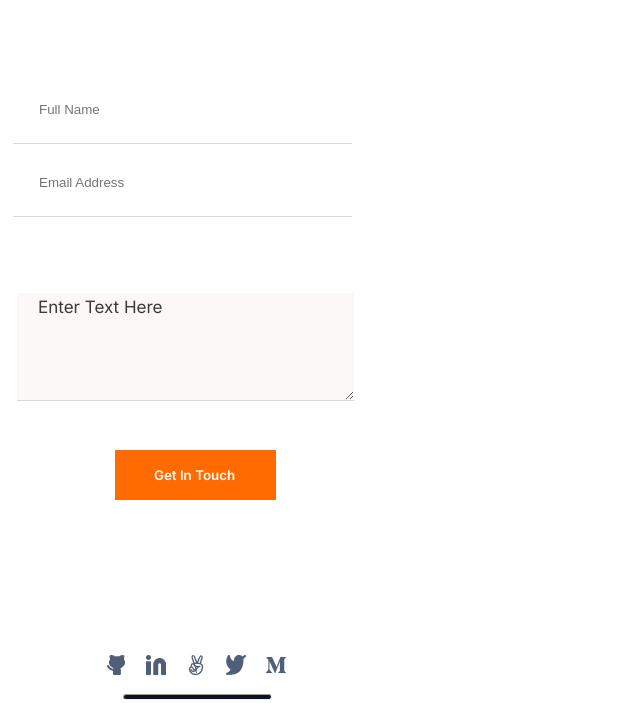
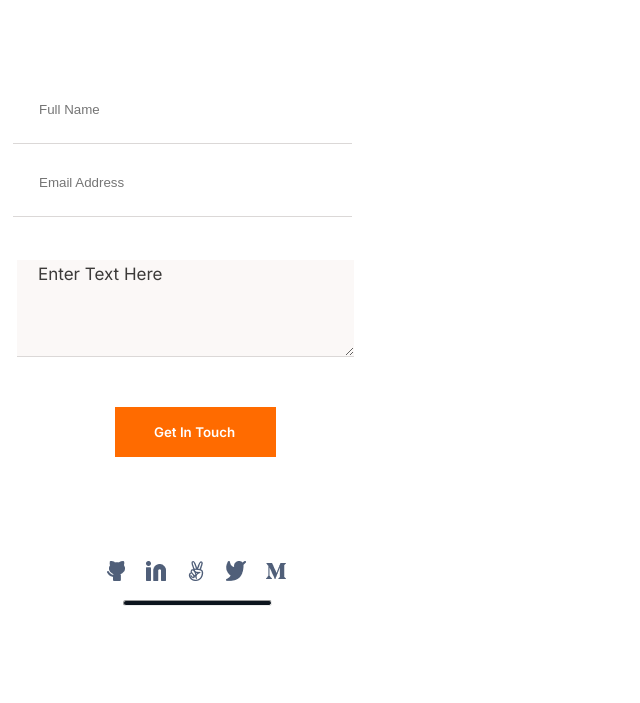
Before and after one commit to Sonikak004/Portfolio, a website: page index.html in a window 1280 px wide. Shown: the part 6852-7555 px from the top of the page, without its empty margins (0-640 px from the left). After the commit the page ends 7461 px from the top, so only its background shows below. Drawn offline with Linux system fonts and the light colour scheme.

Commit message:
Fix required changes in the text area margin

```diff
--- a/style.css
+++ b/style.css
@@ -821,8 +821,8 @@ input {
   background-color: #fbf8f7;
   width: 314px;
   padding-left: 21px;
-  margin-top: 77px;
-  margin-bottom: 77px;
+  margin-top: 44px;
+  margin-bottom: 121px;
   outline: none;
   position: absolute;
   left: 19px;
@@ -853,7 +853,7 @@ input {
   margin-left: 77px;
   padding-left: 39px;
   height: 48px;
-  margin-top: 275px;
+  margin-top: 232px;
   background: #ff6b00;
 }
 
@@ -883,7 +883,7 @@ input {
   display: flex;
   flex-direction: row;
   align-items: center;
-  margin-top: 145px;
+  margin-top: 94px;
   margin-left: 98px;
 }
 
```
